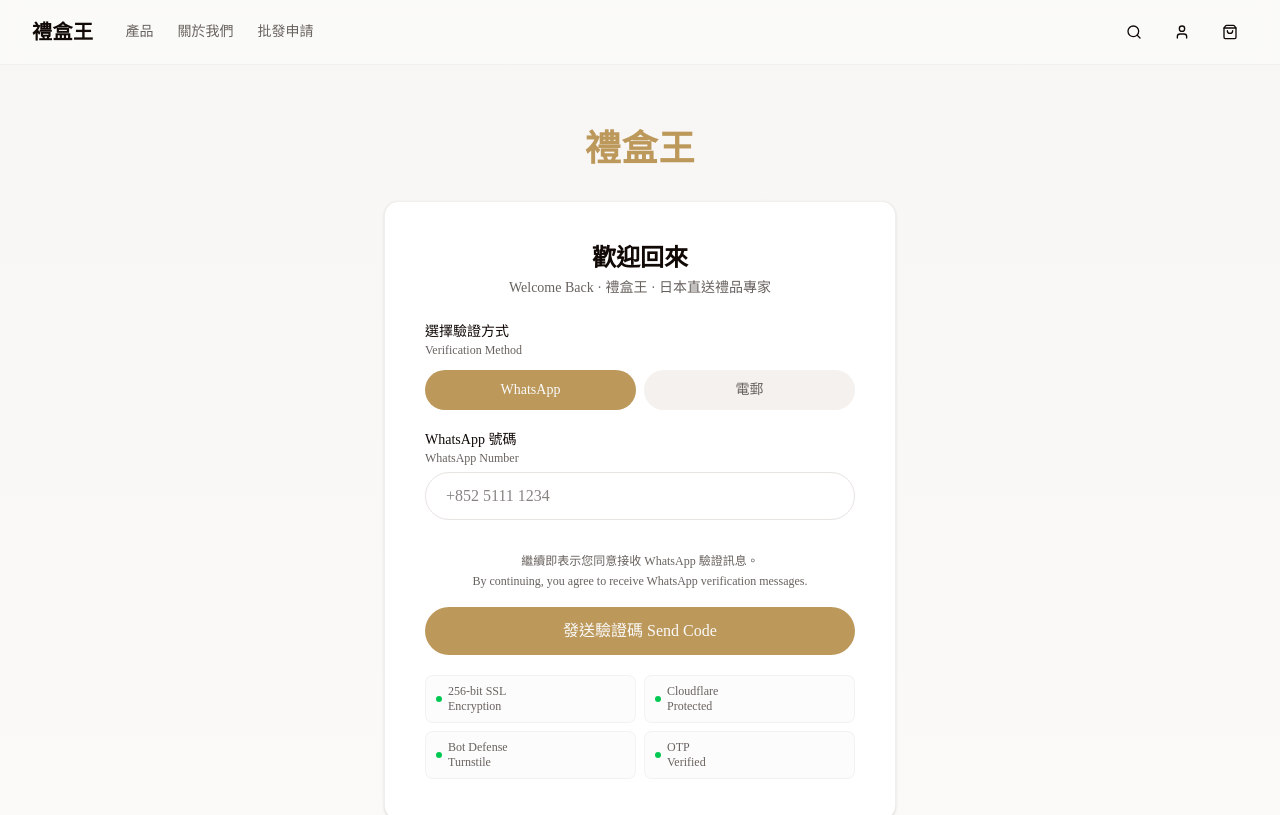
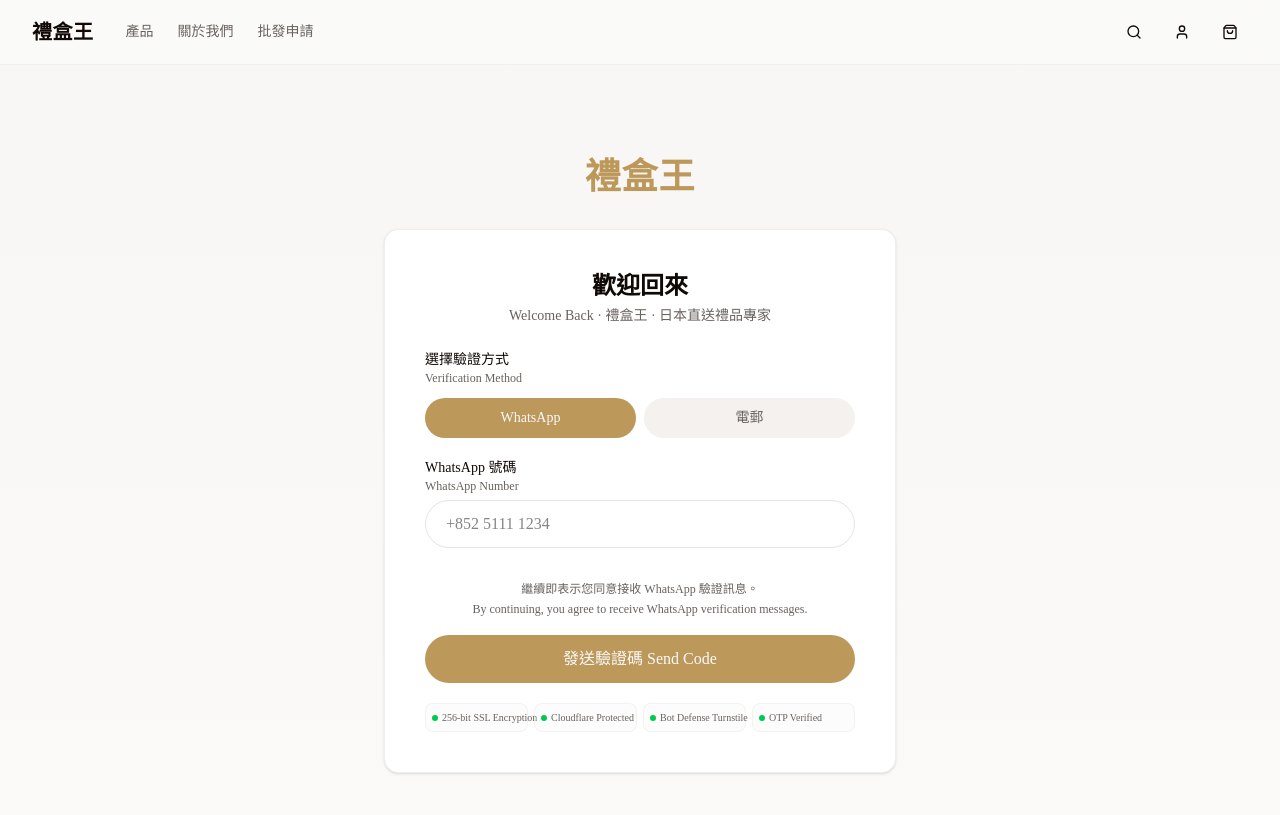
Before and after one commit to heisgroup-2358/lihewang, a Next.js app: page /auth/login in a window 1280 px wide. Shown: the top 815 px of the page. Built offline with nearby package versions, Linux system fonts and the light colour scheme.

Commit message:
style: security badges 1x4 grid

```diff
--- a/src/app/auth/login/page.tsx
+++ b/src/app/auth/login/page.tsx
@@ -175,7 +175,7 @@
                 </button>
                 {error && <p className="text-sm text-red-500">{error}</p>}
 
-                <div className="grid grid-cols-2 gap-2 pt-1">
+                <div className="grid grid-cols-4 gap-1.5 pt-1">
                   {[
                     ["256-bit SSL", "Encryption"],
                     ["Cloudflare", "Protected"],
@@ -184,11 +184,11 @@
                   ].map(([line1, line2]) => (
                     <div
                       key={`${line1}-${line2}`}
-                      className="flex items-center gap-1.5 rounded-lg border border-border/40 bg-secondary/20 px-2.5 py-2"
+                      className="flex items-center gap-1 rounded-lg border border-border/40 bg-secondary/20 px-1.5 py-1.5"
                     >
                       <span className="h-1.5 w-1.5 shrink-0 rounded-full bg-green-500" />
-                      <span                     className="text-[10px] lg:text-xs font-medium text-muted-foreground leading-tight">
-                        {line1}<br />{line2}
+                      <span className="text-[9px] lg:text-[10px] font-medium text-muted-foreground whitespace-nowrap">
+                        {line1} {line2}
                       </span>
                     </div>
                   ))}
```
